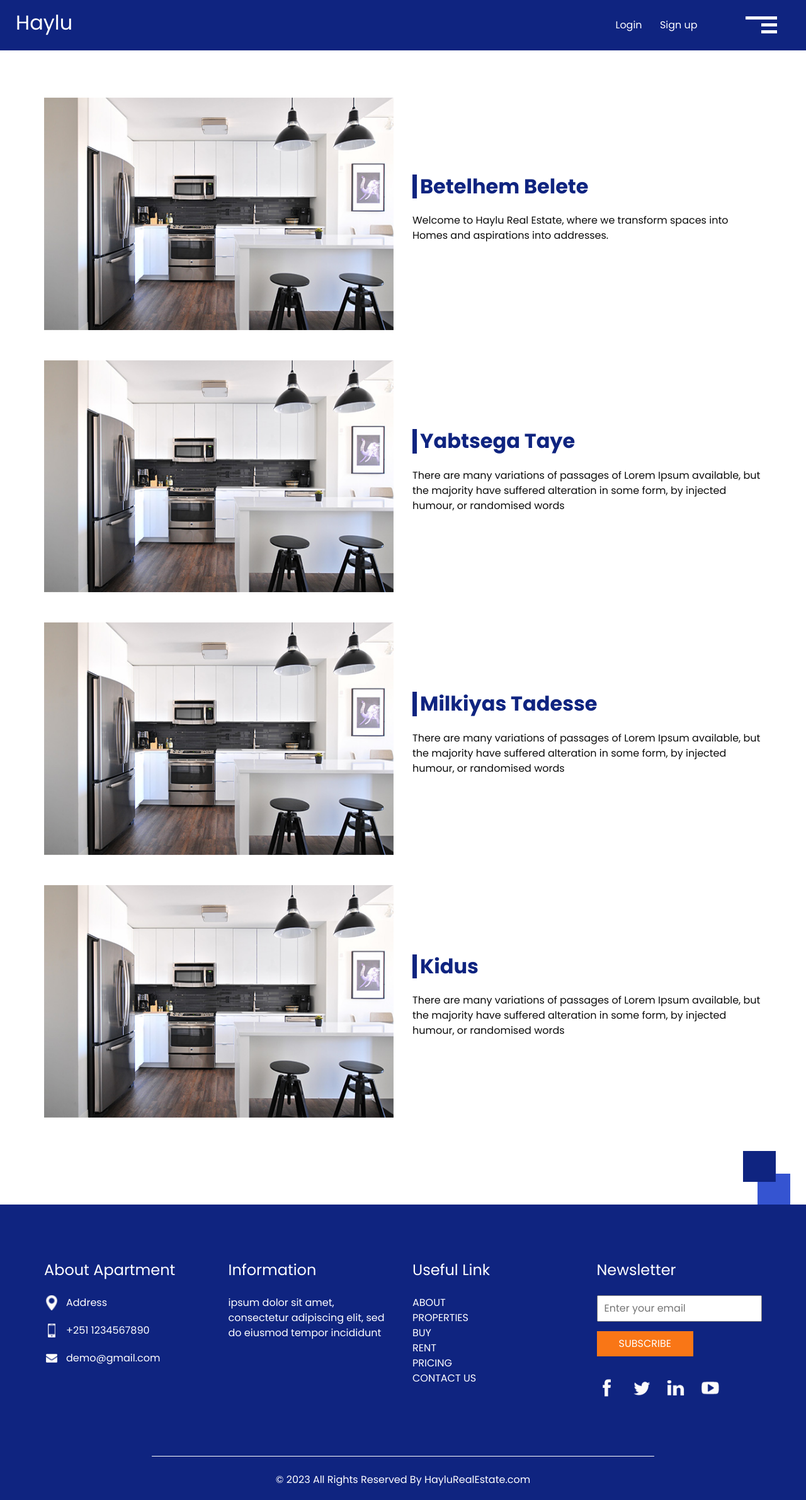
After one commit to Betelhem-Belete/RS, a PHP site: page /RealEstate/Developers.php in a window 1280 px wide. The commit adds this page. Shown: the whole page at 63% size. Run offline with PHP 8.4, Linux system fonts and the light colour scheme; some libraries are stand-ins or nearby versions.

```diff
--- /dev/null
+++ b/Developers.php
@@ -0,0 +1,148 @@
+<?php require "header&footer/head_sub_page.php"; ?>
+
+<div class="hero_area">
+  <!-- header section strats -->
+  <header class="header_section">
+    <div class="container-fluid">
+      <nav class="navbar navbar-expand-lg custom_nav-container">
+        <a class="navbar-brand" href="index.html">
+          <h2 style="color: white">Haylu</h2>
+        </a>
+        <div class="navbar-collapse" id="">
+          <ul class="navbar-nav justify-content-between">
+            <div class="User_option">
+              <li class="">
+                <a class="mr-4" href="./admins/login.php"> Login </a>
+                <a class="" href="./admins/register.php"> Sign up </a>
+              </li>
+            </div>
+          </ul>
+
+          <div class="custom_menu-btn">
+            <button onclick="openNav()">
+              <span class="s-1"> </span>
+              <span class="s-2"> </span>
+              <span class="s-3"> </span>
+            </button>
+          </div>
+          <div id="myNav" class="overlay">
+            <div class="overlay-content">
+              <a href="index.php">HOME</a>
+              <a href="about.php">ABOUT</a>
+              <a href="buy.php">BUY</a>
+              <a href="price.php">PRICING</a>
+              <a href="contact.php">CONTACT US</a>
+              <a href="./admins/index.php">Admin</a>
+            </div>
+          </div>
+        </div>
+      </nav>
+    </div>
+  </header>
+  <!-- end header section -->
+</div>
+
+<!-- about section -->
+
+<section class="about_section layout_padding-bottom">
+  <!--first-->
+  <div class="square-box">
+    <img src="images/square.png" alt="" />
+  </div>
+  <div class="container">
+    <div class="row">
+      <div class="col-md-6">
+        <div class="img-box">
+          <img src="images/about-img.jpg" alt="" />
+        </div>
+      </div>
+      <div class="col-md-6">
+        <div class="detail-box">
+          <div class="heading_container">
+            <h2>Betelhem Belete</h2>
+          </div>
+          <p>
+            Welcome to Haylu Real Estate, where we transform spaces into Homes
+            and aspirations into addresses.
+          </p>
+        </div>
+      </div>
+    </div>
+  </div>
+  <!--SECCOND-->
+  <div class="square-box">
+    <img src="images/square.png" alt="" />
+  </div>
+  <div class="container">
+    <div class="row">
+      <div class="col-md-6">
+        <div class="img-box">
+          <img src="images/about-img.jpg" alt="" />
+        </div>
+      </div>
+      <div class="col-md-6">
+        <div class="detail-box">
+          <div class="heading_container">
+            <h2>Yabtsega Taye</h2>
+          </div>
+          <p>
+            There are many variations of passages of Lorem Ipsum available, but
+            the majority have suffered alteration in some form, by injected
+            humour, or randomised words
+          </p>
+        </div>
+      </div>
+    </div>
+  </div>
+  <!--Third-->
+  <div class="square-box">
+    <img src="images/square.png" alt="" />
+  </div>
+  <div class="container">
+    <div class="row">
+      <div class="col-md-6">
+        <div class="img-box">
+          <img src="images/about-img.jpg" alt="" />
+        </div>
+      </div>
+      <div class="col-md-6">
+        <div class="detail-box">
+          <div class="heading_container">
+            <h2>Milkiyas Tadesse</h2>
+          </div>
+          <p>
+            There are many variations of passages of Lorem Ipsum available, but
+            the majority have suffered alteration in some form, by injected
+            humour, or randomised words
+          </p>
+        </div>
+      </div>
+    </div>
+  </div>
+  <!-- Fourth -->
+  <div class="square-box">
+    <img src="images/square.png" alt="" />
+  </div>
+  <div class="container">
+    <div class="row">
+      <div class="col-md-6">
+        <div class="img-box">
+          <img src="images/about-img.jpg" alt="" />
+        </div>
+      </div>
+      <div class="col-md-6">
+        <div class="detail-box">
+          <div class="heading_container">
+            <h2>Kidus</h2>
+          </div>
+          <p>
+            There are many variations of passages of Lorem Ipsum available, but
+            the majority have suffered alteration in some form, by injected
+            humour, or randomised words
+          </p>
+        </div>
+      </div>
+    </div>
+  </div>
+  <?php require "header&footer/footer.php"; ?>
+</section>
--- a/addEmp.php
+++ b/addEmp.php
@@ -1,4 +1,4 @@
-<?php require "header&footer/header.php"; ?>
+<?php require "header&footer/head_sub_page.php"; ?>
     <div class="formbold-main-wrapper">
       <!-- Author: FormBold Team -->
       <!-- Learn More: https://formbold.com -->
--- a/buy.php
+++ b/buy.php
@@ -5,7 +5,7 @@
     <header class="header_section">
       <div class="container-fluid">
         <nav class="navbar navbar-expand-lg custom_nav-container">
-<h2 style="color : white ">Haylu</h2>
+          <h2 style="color : white ">Haylu</h2>
           </a>
           <div class="navbar-collapse" id="">
             <ul class="navbar-nav justify-content-between ">
--- a/config/config.php
+++ b/config/config.php
@@ -13,7 +13,7 @@ try{
     define('PASS', '');
 
     $conn = new PDO("mysql:host=".HOSTNAME.";dbname=".DBNAME.";",USER, PASS);
-    $conn->ssetAttribute(PDO::ATTR_ERRMODE, PDO::ERRMODE_EXCEPTION);
+    $conn->setAttribute(PDO::ATTR_ERRMODE, PDO::ERRMODE_EXCEPTION);
 
     // if($conn == true) {
     //     echo 'db connected';
@@ -21,7 +21,7 @@ try{
     //     echo 'error';
     // }
     } catch(PDOException $e){
-        die("database connection failed: ", $e->getMessage());
+        die("database connection failed: " . $e->getMessage());
     }
 
     ?>
--- a/index.php
+++ b/index.php
@@ -4,6 +4,7 @@
     <header class="header_section">
       <div class="container-fluid">
         <nav class="navbar navbar-expand-lg custom_nav-container">
+          <a href='index.php'>
           <h2>Haylu</h2>
           </a>
           <div class="navbar-collapse" id="">
--- a/properties.php
+++ b/properties.php
@@ -5,7 +5,9 @@
     <header class="header_section">
       <div class="container-fluid">
         <nav class="navbar navbar-expand-lg custom_nav-container">
+        <a href='index.php'>
           <h2>Haylu</h2>
+          </a>
           </a>
           <div class="navbar-collapse" id="">
             <ul class="navbar-nav justify-content-between ">
```
Also changed, not shown: about.php (+4 -10 lines), admins/register.php (+10 -0 lines), login.php (+19 -10 lines), propertyDetails.php (+5 -31 lines), signup.php (+30 -19 lines), db_normal.png (added).
